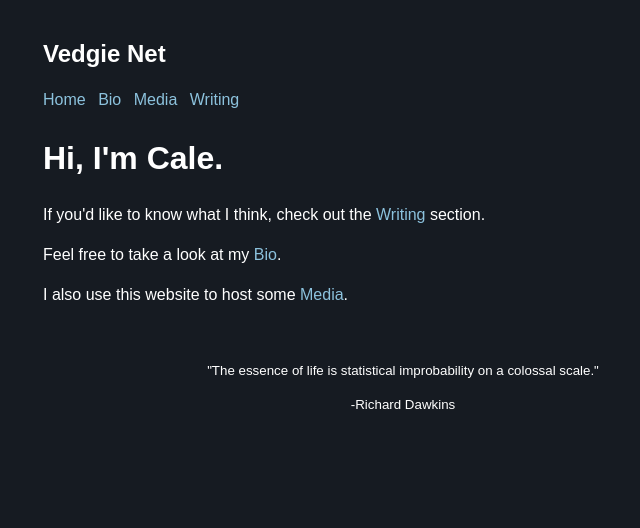
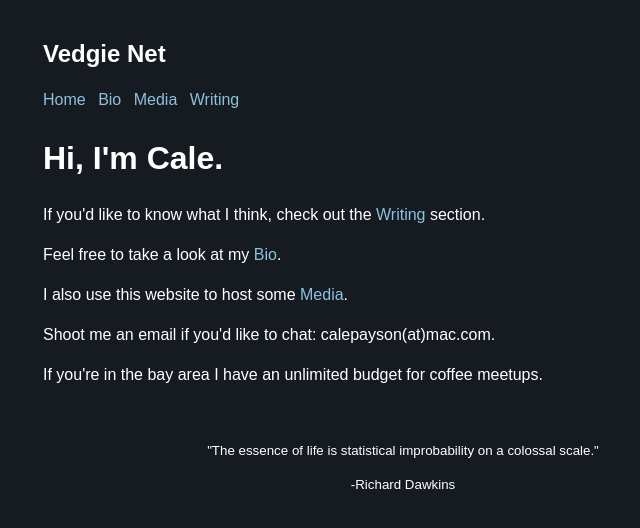
Before and after one commit to calepayson/vedgie, a FastAPI app: page / in a window 1280 px wide. Shown: the top 528 px of the page, without its empty margins (237-877 px from the left). Run offline with FastAPI, Linux system fonts and the light colour scheme.

Commit message:
Update home and bio to find jobs

```diff
--- a/templates/bio_content.html
+++ b/templates/bio_content.html
@@ -2,6 +2,8 @@
 {% block content %}
 <main>
     <h1>Cale Smith</h1>
+
+    <p>I'm currently looking for a job in software engineering and/or ML. I'm entry level but I consume textbooks. I care deeply about building impactful things well and I want to work with folks who feel the same. If you know of any opportunites shoot me an email: calepayson(at)mac.com</p>
 
     <h3>Some things I'm proud of:</h3>
 
@@ -23,7 +25,7 @@
     <ul>
         <p>I joined InnerPlant as the tenth hire a little over a year after it was founded. I started as a molecular biologist but, for the simple fact there was a ton to do and not enough people, I got to touch every aspect of the bio-development pipeline and nearly every aspect of research, from ideation to testing.</p>
         <p>After a while I joined the business team. Again, I got to dive into every aspect. I helped with business development, strategy, and marketing and lead field trials and our social strategy.</p>
-        <p>Through both these roles I spent a ton of time learning about and building our biotracking database (with a wonderful colleague). When I started everything was tracked in independent spreadsheets. Over time we built a custom PostreSQL database hosted on google cloud with a frontend for usability. (There was lots of iteration along the way).
+        <p>Through both these roles I spent a ton of time learning about and building our biotracking database (with a wonderful colleague). When I started, everything was tracked in independent spreadsheets. Over time we built a custom PostreSQL database hosted on google cloud with a frontend for usability. (There was lots of iteration along the way).
     </ul>
 
     <h4>2020  -  <a href="https://genome.ucsc.edu/covid19.html">Coronavirus Bioinformatics Lab</a> (student)</h4>
--- a/templates/home_content.html
+++ b/templates/home_content.html
@@ -5,5 +5,7 @@
     <p>If you'd like to know what I think, check out the <a href="/writing">Writing</a> section.</p>
     <p>Feel free to take a look at my <a href="/bio">Bio</a>.</p>
     <p>I also use this website to host some <a href="/media">Media</a>.</p>
+    <p>Shoot me an email if you'd like to chat: calepayson(at)mac.com.</p>
+    <p>If you're in the bay area I have an unlimited budget for coffee meetups.</p>
 </main>
 {% endblock %}
```
